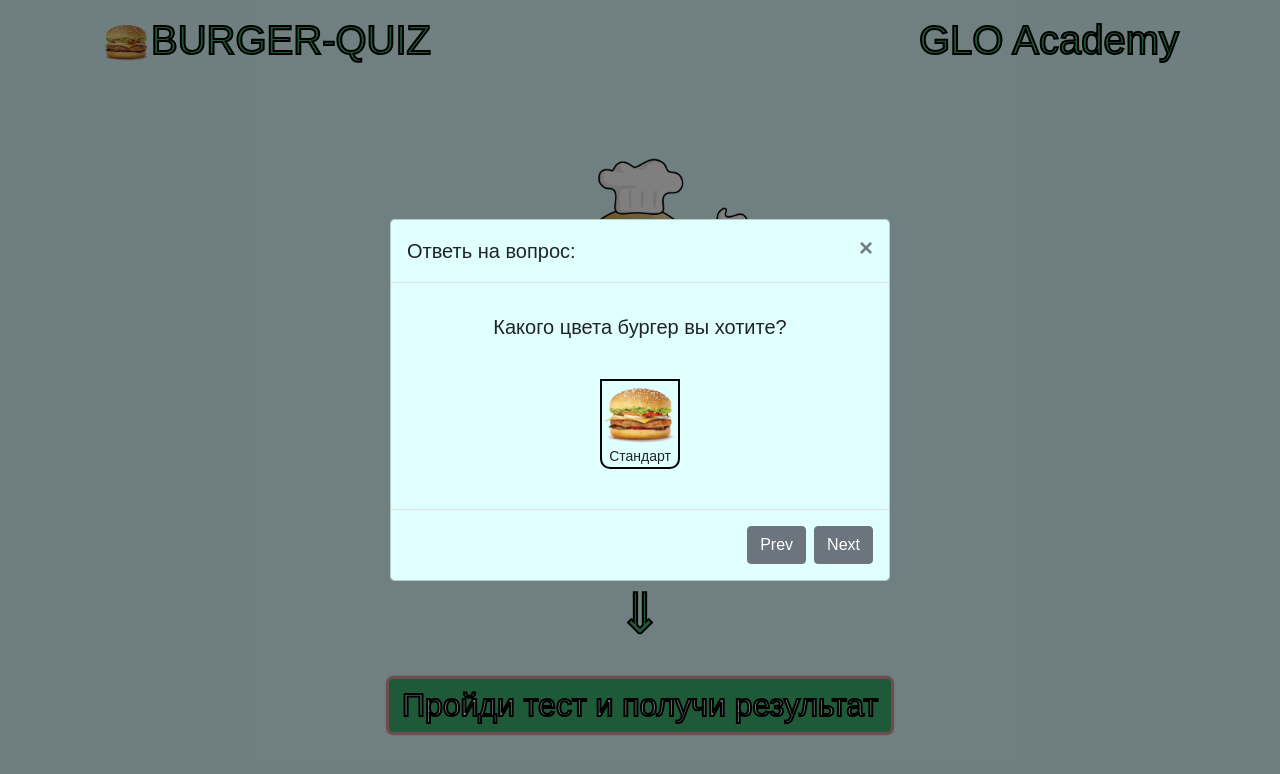
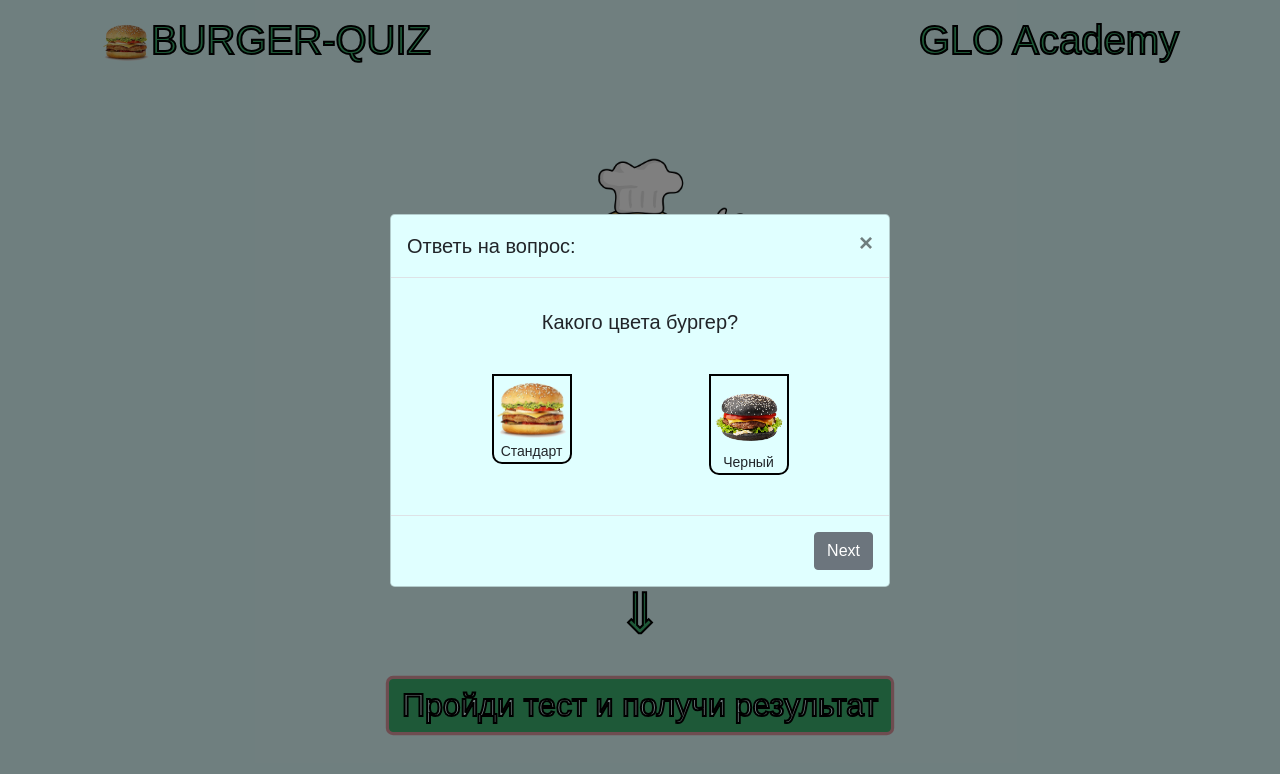
Before and after one commit to Nikolka-net/quiz_glo_academy, a plain HTML site: page index.html in a window 1280 px wide. Both pictures are taken after a click on the button "Пройди тест и получи результат". Drawn offline with Linux system fonts and the light colour scheme.

Commit message:
Добавил динамическое добавление карточек; показ и скрытие кнопок при изменении карточек

```diff
--- a/js/script.js
+++ b/js/script.js
@@ -7,9 +7,92 @@ document.addEventListener('DOMContentLoaded', function () {
 	const closeModal = document.getElementById('closeModal'); // кнопка закрыть окно
 	const questionTitle = document.getElementById('question');
 	const formAnswers = document.getElementById('formAnswers'); // форма
+	const prevButton = document.getElementById('prev'); // кнопки
+	const nextButton = document.getElementById('next');
 
-	const standartBurger = 'Стандарт';
-	const standartBurgerSrc = 'burger.png';
+
+	// Для вопросов и ответов
+	const questions = [{
+			question: "Какого цвета бургер?",
+			answers: [{
+					id: 1,
+					title: 'Стандарт',
+					url: './image/burger.png'
+				},
+				{
+					id: 2,
+					title: 'Черный',
+					url: './image/burgerBlack.png'
+				}
+			],
+			type: 'radio'
+		},
+		{
+			question: "Из какого мяса котлета?",
+			answers: [{
+					id: 1,
+					title: 'Курица',
+					url: './image/chickenMeat.png'
+				},
+				{
+					id: 2,
+					title: 'Говядина',
+					url: './image/beefMeat.png'
+				},
+				{
+					id: 3,
+					title: 'Свинина',
+					url: './image/porkMeat.png'
+				}
+			],
+			type: 'radio'
+		},
+		{
+			question: "Дополнительные ингредиенты?",
+			answers: [{
+					id: 1,
+					title: 'Помидор',
+					url: './image/tomato.png'
+				},
+				{
+					id: 2,
+					title: 'Огурец',
+					url: './image/cucumber.png'
+				},
+				{
+					id: 3,
+					title: 'Салат',
+					url: './image/salad.png'
+				},
+				{
+					id: 4,
+					title: 'Лук',
+					url: './image/onion.png'
+				}
+			],
+			type: 'checkbox'
+		},
+		{
+			question: "Добавить соус?",
+			answers: [{
+					id: 1,
+					title: 'Чесночный',
+					url: './image/sauce1.png'
+				},
+				{
+					id: 2,
+					title: 'Томатный',
+					url: './image/sauce2.png'
+				},
+				{
+					id: 3,
+					title: 'Горчичный',
+					url: './image/sauce3.png'
+				}
+			],
+			type: 'radio'
+		}
+	];
 
 	btnOpenModal.addEventListener('click', () => {
 		modalBlock.classList.add('d-block'); // добавл. display: block
@@ -22,20 +105,68 @@ document.addEventListener('DOMContentLoaded', function () {
 
 	const playTest = () => {
 
-		// Вставляем текст и рисунки
-		const renderQuestions = () => {
-			questionTitle.textContent = 'Какого цвета бургер вы хотите?';
+		// Индекс из массива с данными
+		let numberQuestion = 0;
 
-			formAnswers.innerHTML = `
-			<div class="answers-item d-flex flex-column">
-				<input type="radio" id="answerItem1" name="answer" class="d-none">
-				<label for="answerItem1" class="d-flex flex-column justify-content-between">
-					<img class="answerImg" src="./image/${standartBurgerSrc}" alt="burger">
-					<span>${standartBurger}</span>
-				</label>
-	  	</div>
-			`;
+		// Создаём элемент на стр.
+		const renderAnswers = (index) => {
+			questions[index].answers.forEach((answer) => {
+
+				const answerItem = document.createElement('div');
+				answerItem.classList.add('answers-item', 'd-flex', 'flex-column');
+
+				answerItem.innerHTML = `
+					<input type="${questions[index].type}" id="${answer.id}" name="answer" class="d-none">
+					<label for="${answer.id}" class="d-flex flex-column justify-content-between">
+					<img class="answerImg" src="${answer.url}" alt="burger">
+					<span>${answer.title}</span>
+					</label>
+					`;
+				formAnswers.appendChild(answerItem);
+			})
+
 		}
-		renderQuestions();
+
+		// Появл. и исчезн. кнопок, если законч. карточки
+		const renderButton = (numberQuestion) => {
+
+			if (numberQuestion === (questions.length - 1)) {
+				nextButton.classList.add('none');
+			}
+			if (numberQuestion < (questions.length - 1)) {
+				nextButton.classList.remove('none');
+			}
+
+			if (numberQuestion === 0) {
+				prevButton.classList.add('none');
+			}
+			if (numberQuestion > 0) {
+				prevButton.classList.remove('none');
+			}
+		}
+
+		// Вставляем текст: вопрос
+		const renderQuestions = (numberQuestion) => {
+
+			// Показ и скрытие кнопок
+			renderButton(numberQuestion);
+
+			formAnswers.innerHTML = ''; // удаляем то, что было раньше
+			questionTitle.textContent = `${questions[numberQuestion].question}`;
+			renderAnswers(numberQuestion);
+		}
+		renderQuestions(numberQuestion);
+
+		// Событие на кнопки
+		nextButton.onclick = () => {
+			numberQuestion++; // увелич. индекс в массиве данных
+			renderQuestions(numberQuestion); // перед. его
+		}
+		prevButton.onclick = () => {
+			numberQuestion--; // уменьшаем индекс
+			renderQuestions(numberQuestion); // перед. его
+		}
+
+
 	}
 });
--- a/style/style.css
+++ b/style/style.css
@@ -1,6 +1,10 @@
 body {
     background: #E0FFFF;
     font-family: fantasy, sans-serif;
+}
+
+.none {
+	display: none;
 }
 
 li {
```
